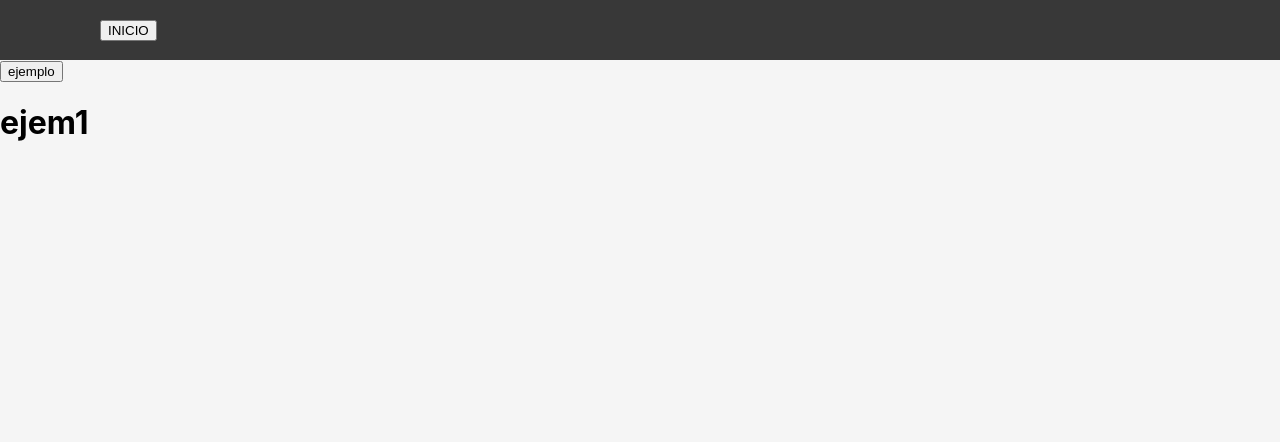
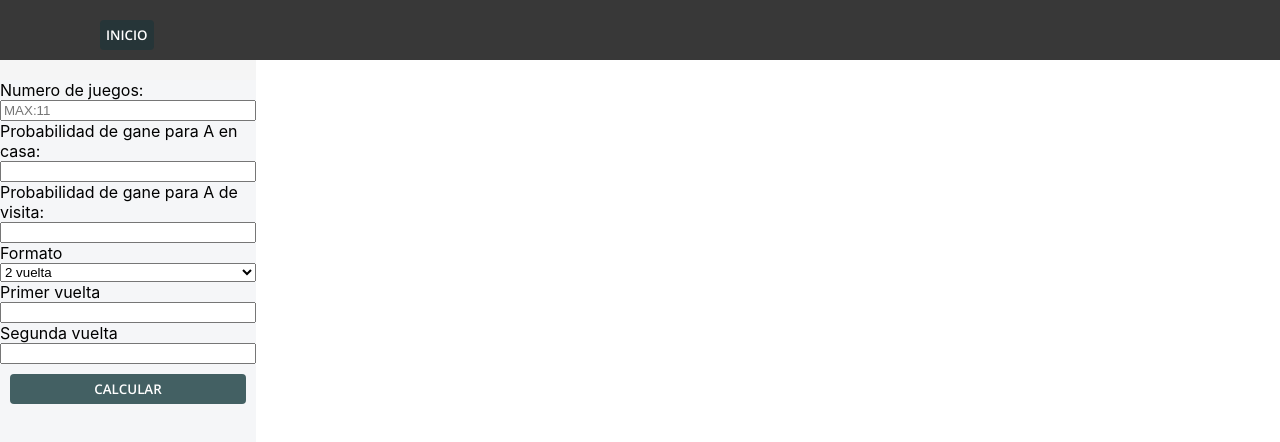
Before and after one commit to ALEXUSCR-27/PRY-IO, a React (Create React App) app: page /SportSeriesAlgorithm in a window 1280 px wide. Shown: the top 442 px of the page. Built offline with nearby package versions, Linux system fonts and the light colour scheme.

Commit message:
Ultimos cambios

```diff
--- a/src/components/MatrixMul.js
+++ b/src/components/MatrixMul.js
@@ -1,25 +1,33 @@
-import React from "react";
+import React, { useState } from "react";
 import NavBar from "./NavBar";
+
+import '../styles/matrix.css';
 
 
 function MatrixMul() {
+    const [dimensions, setDimensions] = useState(0);
+    const [dimensionsList, setDimensionsList] = useState([]);
+    const [rows, setRows] = useState([]);
+    const [m, setM] = useState([]);
+    const [flag, setFlag] = useState(false);
+    const [cantMul, setCantMul] = useState(0);
 
-    const MatrixChainOrder = (p , n) =>
-    {
-        /* For simplicity of the
-        program, one extra row and
-        one extra column are allocated in m.  0th row
-        and 0th column of m are not used */
+    const generateRows = () => {
+        const tempRows = [];
+        for (let i=0;i<=dimensions;i++) {
+            tempRows.push(i);
+        }
+
+        setRows(tempRows);
+
+    }
+
+    const MatrixChainOrder = (p , n) => {
+
         let m = Array(n).fill(0).map(x => Array(n).fill(0));
 
         let i, j, k, L, q;
 
-        /* m[i, j] = Minimum number of scalar
-        multiplications needed to compute the matrix
-        A[i]A[i+1]...A[j] = A[i..j] where
-        dimension of A[i] is p[i-1] x p[i] */
-
-        // cost is zero when multiplying one matrix.
         for (i = 1; i < n; i++)
             m[i][i] = 0;
 
@@ -43,15 +51,36 @@ function MatrixMul() {
             }
         }
 
+        setM(m);
+        setCantMul(m[1][n - 1]);
+        setFlag(true);
+
         return m[1][n - 1];
     }
 
-    const ejm = () => {
-        let arr = [ 20, 2, 30, 12, 8 ];
-        let size = arr.length;
-        console.log(MatrixChainOrder(arr, size));
+    const calcular = () => {
+        if (dimensionsList.length>0) {
+            let arr = dimensionsList;
+            console.log(dimensionsList);
+            let size = arr.length;
+            console.log(MatrixChainOrder(arr, size));
+        }
+
 
     }
+
+    const handleDimensions  = (e) => {
+        setDimensions(e.target.value);
+    }
+
+    const manageDim = (val, e) => {
+        console.log(val);
+        const temp = dimensionsList;
+        temp[val] = parseInt(e.target.value);
+        setDimensionsList(temp);
+
+    }
+
 
     return (
         <div>
@@ -59,8 +88,65 @@ function MatrixMul() {
                 <NavBar/>
             </header>
             <main>
-                <h1>ejem1</h1>
-                <button onClick={ejm}>ejm</button>
+                <div style={{display:"flex"}}>
+                    <div className="right-bar-matrix">
+                        <label>Numero de matrices</label>
+                        <input type="number" onChange={(e) => handleDimensions(e)}></input>
+                        <button className="calcular-button" onClick={generateRows}>CONF. DIMENSIONES</button>
+                        <table>
+                                <thead>
+                                    <tr className="table-header">
+                                        <th>Llaves</th>
+                                    </tr>
+                                </thead>
+                                <tbody>
+                                    {
+                                        rows.map((val, key) => {
+                                            return (
+                                                <tr key={key} className="tr-body">
+                                                    <td>Matriz: {key+1}</td>
+                                                    <td>
+                                                        <input onChange={(e) => manageDim(val, e)}></input>
+                                                    </td>
+                                                </tr>
+                                            )
+                                        })
+                                    }
+                                </tbody>
+                            </table>
+                            <button className="calcular-button" onClick={calcular}>CALCULAR</button>
+                    </div>
+
+
+                    <div className="left-side-matrix">
+                        <div>
+                            {flag && (
+                                <div>
+                                    <h1>Tabla M</h1>
+                                </div>
+                                )}
+                                <table>
+                                    <tbody>
+                                        {m.map((fila, filaIndex) => (
+                                        <tr key={filaIndex}>
+                                            {fila.map((valor, colIndex) => (
+                                            <td key={colIndex}>{valor}</td>
+                                            ))}
+                                        </tr>
+                                        ))}
+                                    </tbody>
+                                </table>
+                            </div>
+
+                            {flag && (
+                                <div>
+                                    <h1>Cantidad de multiplicaciones optima: {cantMul}</h1>
+                                </div>
+                            )}
+                        </div>
+
+
+                </div>
             </main>
         </div>
     );
--- a/src/components/NavBar.js
+++ b/src/components/NavBar.js
@@ -1,5 +1,6 @@
 import React from "react";
 import { Link } from "react-router-dom";
+import '../styles/mainpage.css'
 
 function NavBar() {
     return(
--- a/src/components/SportSeries.js
+++ b/src/components/SportSeries.js
@@ -1,125 +1,172 @@
-import React from "react";
+import React, { useState } from "react";
 import NavBar from "./NavBar";
+
+import '../styles/sports.css';
+
 function SportSeries() {
 
-    function calcularProbabilidadesSerieNormal(probabilidadEquipoA, probabilidadEquipoB) {
-        // Inicializamos la tabla 5x5
-        const tabla = new Array(5);
-        for (let i = 0; i < 5; i++) {
-          tabla[i] = new Array(5).fill(0);
+    const [results, setResults] = useState([]);
+    const [cantJuegos, setCantJuegos] = useState(0);
+    const [probCA, setProbCA] = useState(0.0);
+    const [probCB, setProbCB] = useState(0.0);
+    const [probVA, setProbVA] = useState(0.0);
+    const [probVB, setProbVB] = useState(0.0);
+    const [formato, setFormato] = useState([]);
+    const [cantPartidosCamp, setCantPartidosCamp] = useState(0);
+    const [campA, setCampA] = useState(0);
+    const [campB, setCampB] = useState(0);
+    const [flag, setFlag] = useState(false);
+    const [flag2, setFlag2] = useState(true);
+    const [flag3, setFlag3] = useState(false);
+    const [f1, setF1] = useState(0);
+    const [f2, setF2] = useState(0);
+    const [f3, setF3] = useState(0);
+    const [cantVueltas, setCantVueltas] = useState(0);
+
+
+      const calcularProbabilidadesSerie = () => {
+        if (cantVueltas>2) {
+            let temp = [];
+            temp[0] = f1;
+            temp[1] = f2;
+            temp[2] = f3;
+            setFormato(temp);
+        }
+        else {
+            let temp = [];
+            temp[0] = f1;
+            temp[1] = f2;
+            setFormato(temp);
+        }
+        const camp = cantPartidosCamp;
+        console.log(cantPartidosCamp);
+        let casa1 = formato[0];
+        let visita1 = formato[1];
+        let casaV;
+        let casa2;
+        if (formato.lenght > 2) {
+            casa2 = formato[2];
+            casaV = casa1+visita1;
+        }
+
+        console.log("Campeon:" + camp);
+        // Inicializamos la tabla (cantJuegos+1)x(cantJuegos+1) con 0s
+        const tabla = new Array(camp + 1);
+        for (let i = 0; i <= camp; i++) {
+          tabla[i] = new Array(camp + 1).fill(0);
         }
 
         // Llenamos la primera fila con 1s
-        for (let i = 0; i < 5; i++) {
+        for (let i = 0; i <= camp; i++) {
           tabla[0][i] = 1;
         }
 
         // Llenamos la primera columna con 0s
-        for (let i = 1; i < 5; i++) {
+        for (let i = 1; i <= camp; i++) {
           tabla[i][0] = 0;
         }
 
         // Llenamos el resto de la tabla usando la fórmula T[i][j] = p * T[i-1][j] + q * T[i][j-1]
-        for (let i = 1; i < 5; i++) {
-          for (let j = 1; j < 5; j++) {
-            const p = probabilidadEquipoA;
-            const q = probabilidadEquipoB;
-            tabla[i][j] = p * tabla[i - 1][j] + q * tabla[i][j - 1];
+        for (let i = 1; i <= camp; i++) {
+          for (let j = 1; j <= camp; j++) {
+            // Calculamos el partido actual en función del formato
+            const partidoActual = i - cantPartidosCamp + j - cantPartidosCamp;
+            console.log("partidoActu: "+  partidoActual);
+            let p, q; //revisar aqui
+            if (formato.lenght < 3) {
+                if (partidoActual>casa1) {
+                    p = probVA;
+                    q = probCB;
+                }
+                else {
+                    p = probCA;
+                    q = probVB;
+                }
+            }
+            else {
+                if (partidoActual>casaV) {
+                    p = probCA;
+                    q = probVB;
+                }
+                else {
+                    if (partidoActual>casa1) {
+                        p = probVA;
+                        q = probCB;
+                    }
+                    else {
+                        p = probCA;
+                        q = probVB;
+                    }
+                }
+            }
+
+            let res = p * tabla[i - 1][j] + q * tabla[i][j - 1]
+            tabla[i][j] = res.toFixed(3);
           }
+
         }
 
-        // La probabilidad de que el equipo A gane la serie se encuentra en la posición (4, 4)
-        const probabilidadEquipoAGanaSerie = tabla[4][4];
         console.log(tabla);
-        return probabilidadEquipoAGanaSerie;
-      }
-
-      function calcularProbabilidadesSerie(formato, probabilidadCasaEquipoA, probabilidadVisitaEquipoA, probabilidadCasaEquipoB, probabilidadVisitaEquipoB) {
-        const numJuegos = formato.reduce((acc, val) => acc + val, 0);
-
-        // Inicializamos la tabla (numJuegos+1)x(numJuegos+1) con 0s
-        const tabla = new Array(numJuegos + 1);
-        for (let i = 0; i <= numJuegos; i++) {
-          tabla[i] = new Array(numJuegos + 1).fill(0);
-        }
-
-        // Llenamos la primera fila con 1s
-        for (let i = 0; i <= numJuegos; i++) {
-          tabla[0][i] = 1;
-        }
-
-        // Llenamos la primera columna con 0s
-        for (let i = 1; i <= numJuegos; i++) {
-          tabla[i][0] = 0;
-        }
-
-        // Llenamos el resto de la tabla usando la fórmula T[i][j] = p * T[i-1][j] + q * T[i][j-1]
-        for (let i = 1; i <= numJuegos; i++) {
-          for (let j = 1; j <= numJuegos; j++) {
-            // Calculamos el partido actual en función del formato
-            const partidoActual = i - 4 + j - 4;
-
-            let p, q; //revisar aqui
-            if (partidoActual < 0) {
-              p = probabilidadCasaEquipoA;
-              q = probabilidadCasaEquipoB;
-            } else {
-              p = probabilidadVisitaEquipoA;
-              q = probabilidadVisitaEquipoB;
-            }
-
-            tabla[i][j] = p * tabla[i - 1][j] + q * tabla[i][j - 1];
-          }
-        }
-
-        // La probabilidad de que el equipo A gane la serie se encuentra en la posición (numJuegos, numJuegos)
-        const probabilidadEquipoAGanaSerie = tabla[numJuegos][numJuegos];
-
-        return probabilidadEquipoAGanaSerie;
+        const result1 = tabla[camp][camp]*100
+        const probA = result1.toFixed(2);
+        const result2 = (1 -tabla[camp][camp])*100;
+        const probB = result2.toFixed(2);
+        setCampA(probA);
+        setCampB(probB);
+        setResults(tabla);
+        setFlag(true);
       }
 
 
+    const handleNumJuegos = (e) => {
+        const cant = e.target.value;
+        setCantJuegos(cant);
+        const camp = Math.ceil(cant/2);
+        setCantPartidosCamp(camp);
+    }
 
+    const handleProbA = (e) => {
+        let BV = 1 - e.target.value;
+        setProbCA(e.target.value);
+        setProbVB(BV);
+    }
+    const handleProbB = (e) => {
+        let AV = 1 - e.target.value;
+        setProbCB(e.target.value);
+        setProbVA(AV)
+    }
 
-      // Ejemplo de uso con formato 2-3-2 y probabilidades de equipos
+    const handleF1 = (e) => {
+        setF1(e.target.value);
+    }
+    const handleF2 = (e) => {
+        setF2(e.target.value);
+    }
+    const handleF3 = (e) => {
+        setF3(e.target.value);
+    }
 
+    const handleFormato = (e) => {
+        let temp = e.target.value;
+        setFlag2(true);
+        if (temp == 3) {
+            setFlag3(true);
+            vuelta2();
+        }
+        else {
+            vuelta1();
+        }
+    }
 
+    const vuelta1 = () => {
+        setCantVueltas(2);
 
+    }
 
-      // Ejemplo de uso con probabilidades de Equipo A y Equipo B
+    const vuelta2 = () => {
+        setCantVueltas(3);
 
-
-
-
-
-
-
-
-
-
-
-
-      const ejemplo = () => {
-        const probabilidadEquipoA = 0.55; // Ejemplo
-        const probabilidadEquipoB = 0.45; // Ejemplo
-
-        //const resultado = calcularProbabilidadesSerieNormal(probabilidadEquipoA, probabilidadEquipoB);
-
-        //console.log("Probabilidad de que Equipo A gane la serie:", resultado);
-
-        // Ejemplo de uso con formato 2-3-2 y probabilidades de equipos
-      const formatoSerie = [2, 3, 2];
-      const probabilidadCasaEquipoA = 0.52; // Probabilidad de ganar en casa para A
-      const probabilidadVisitaEquipoA = 0.48; // Probabilidad de ganar de visita para A
-      const probabilidadCasaEquipoB = 0.52; // Probabilidad de ganar en casa para B
-      const probabilidadVisitaEquipoB = 0.48; // Probabilidad de ganar de visita para B
-
-      const resultado = calcularProbabilidadesSerie(formatoSerie, probabilidadCasaEquipoA, probabilidadVisitaEquipoA, probabilidadCasaEquipoB, probabilidadVisitaEquipoB);
-
-      console.log("Probabilidad de que Equipo A gane la serie:", resultado);
-
-      }
-
+    }
 
 
 
@@ -129,8 +176,66 @@ function SportSeries() {
                 <NavBar/>
             </header>
             <main>
-                <button onClick={ejemplo}>ejemplo</button>
-                <h1>ejem1</h1>
+                <div style={{display:"flex"}}>
+                    <div className="right-bar-sports">
+                        <label>Numero de juegos:</label>
+                        <input type="number" placeholder="MAX:11" onChange={(e) => handleNumJuegos(e)}></input>
+
+                        <label>Probabilidad de gane para A en casa:</label>
+                        <input type="number" onChange={(e) => handleProbA(e)}></input>
+
+                        <label>Probabilidad de gane para A de visita:</label>
+                        <input type="number" onChange={(e) => handleProbB(e)}></input>
+
+                        <label>Formato</label>
+                        <select onChange={(e) => handleFormato(e)}>
+                            <option value={"2"}>2 vuelta</option>
+                            <option value={"3"}>3 vueltas</option>
+                        </select>
+                            <div style={{display: "flex",flexDirection: "column"}}>
+                                <label>Primer vuelta</label>
+                                <input type="number" onChange={(e) => handleF1(e)}></input>
+                                <label>Segunda vuelta</label>
+                                <input type="number" onChange={(e) => handleF2(e)}></input>
+                                {flag3 && (
+                                    <div style={{display: "flex",flexDirection: "column"}}>
+                                        <label>Tercer vuelta</label>
+                                        <input type="number" onChange={(e) => handleF3(e)}></input>
+                                    </div>
+                                )}
+                            </div>
+                        <button className="calcular-button" onClick={calcularProbabilidadesSerie}>CALCULAR</button>
+
+                    </div>
+                    <div className="left-side-sports">
+                        {flag && (
+                            <div>
+                                <h1>Tabla de probabilidades para un campeonato ({cantPartidosCamp},{cantPartidosCamp})</h1>
+                            </div>
+                        )}
+                        <table>
+                            <tbody>
+                                {results.map((fila, filaIndex) => (
+                                <tr key={filaIndex}>
+                                    {fila.map((valor, colIndex) => (
+                                    <td key={colIndex}>{valor}</td>
+                                    ))}
+                                </tr>
+                                ))}
+                            </tbody>
+                        </table>
+                        <div>
+                            {flag && (
+                                <div>
+                                    <h1>La probabilidad de que el equipo A quede campeon es del {campA}%</h1>
+                                    <h1>La probabilidad para el equipo de B de quedar campeon es del {campB}%</h1>
+                                </div>
+                            )}
+                        </div>
+                    </div>
+
+                </div>
+
             </main>
         </div>
     );
--- a/src/styles/mainpage.css
+++ b/src/styles/mainpage.css
@@ -77,6 +77,15 @@ body {
 .nav-inicio {
     margin-left: 100px;
     margin-top: 20px;
+
+    background-color: #263538;
+    border:0;
+    height: 30px;
+    color: white;
+    border-radius: 4px;
+    font-family:'Open Sans', sans-serif;
+    font-weight: 600;
+    cursor: pointer;
 }
 
 
--- /dev/null
+++ b/src/styles/matrix.css
@@ -0,0 +1,43 @@
+.right-bar-matrix {
+    margin-top: 20px;
+    width: 20%;
+    height: 890px;
+    background-color: #F5F6F8;
+    display: flex;
+    flex-direction: column;
+}
+
+.left-side-matrix {
+    width: 80%;
+    background-color: white;
+}
+.calcular-button {
+    margin-top: 10px;
+    background-color: #436063;
+    border:0;
+    height: 30px;
+    color: white;
+    margin-left: 10px;
+    margin-right: 10px;
+    border-radius: 4px;
+    font-family:'Open Sans', sans-serif;
+    font-weight: 600;
+    cursor: pointer;
+}
+
+.div-table {
+    max-height: 600px;
+    overflow-y: auto;
+}
+
+.tr-body {
+    border: 0.3px solid rgba(128, 128, 128, 0.144);
+}
+
+.table-header {
+    position:sticky;
+    top: 0;
+    overflow-x: scroll;
+    font-size: 18px;
+    background-color: #F5F6F8;
+}
--- a/src/styles/optimal-tree.css
+++ b/src/styles/optimal-tree.css
@@ -55,7 +55,6 @@ tr {
     height: 20px;
     font-size: 14px;
     font-family:'Open Sans', sans-serif;
-    font-weight: bold;
     color: black;
 
 }
--- /dev/null
+++ b/src/styles/sports.css
@@ -0,0 +1,16 @@
+.right-bar-sports {
+    margin-top: 20px;
+    width: 20%;
+    height: 890px;
+    background-color: #F5F6F8;
+    display: flex;
+    flex-direction: column;
+}
+
+.left-side-sports {
+    width: 80%;
+    background-color: white;
+}
+.calcular-button {
+    margin-top: 30px;
+}
```
Also changed, not shown: src/components/OptimalSearch.js (+52 -37 lines).
